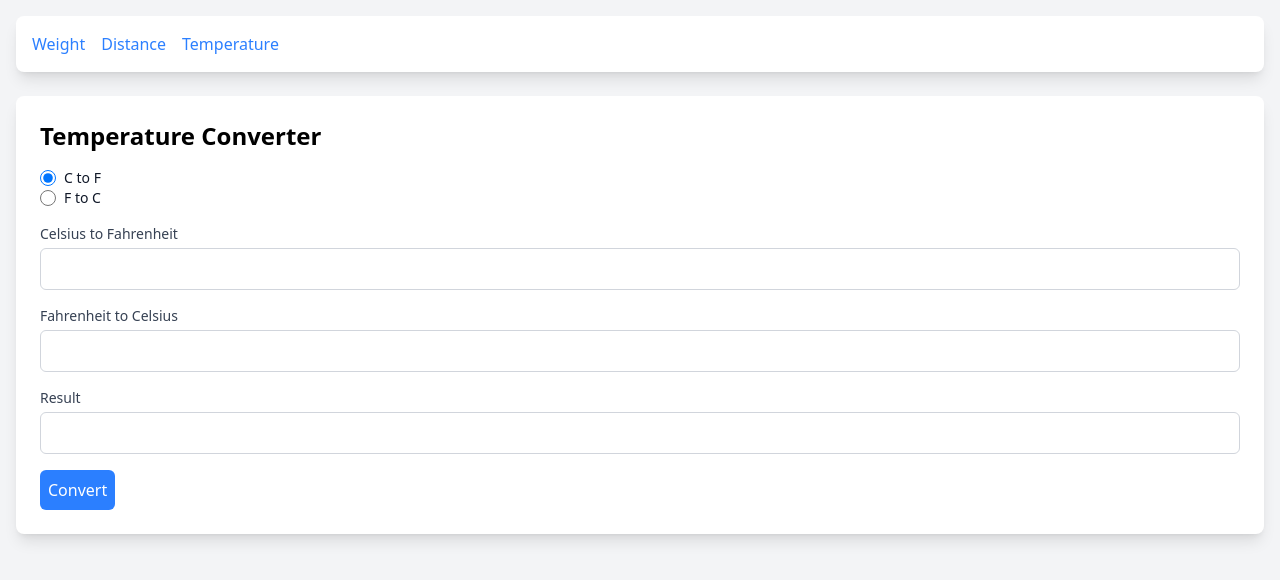
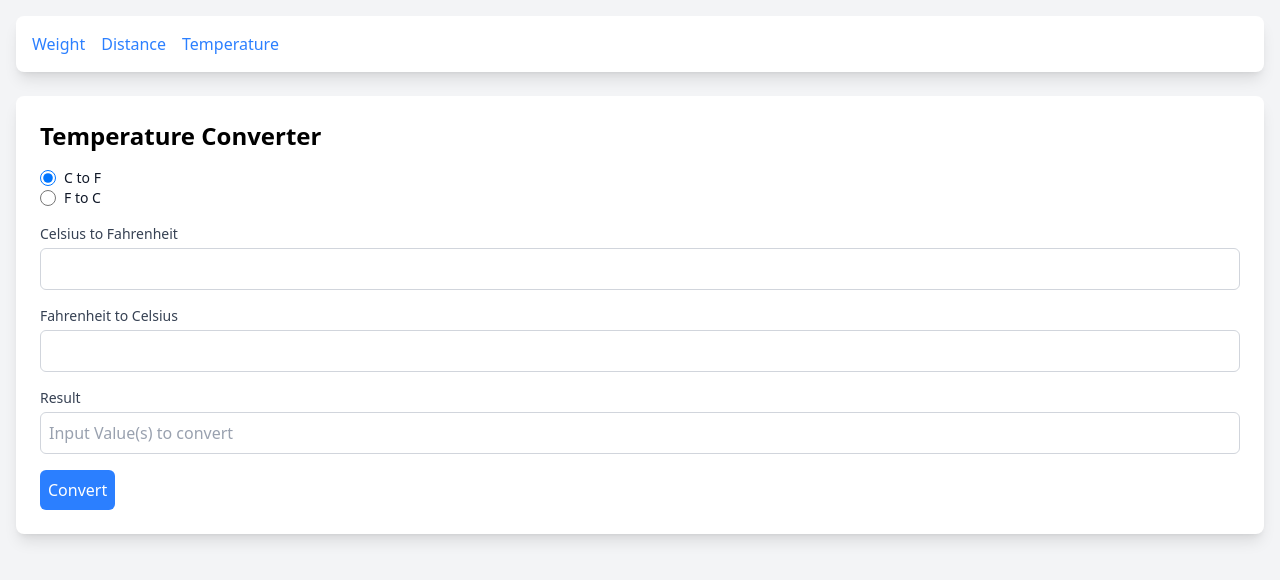
Before and after one commit to Kouroskyekta/Webdev2assign1, a plain HTML site: page temperature.html in a window 1280 px wide. Drawn offline with nearby package versions, Linux system fonts and the light colour scheme.

Commit message:
Fixing everything I broke

```diff
--- a/functions.js
+++ b/functions.js
@@ -65,6 +65,7 @@ document.getElementById("calc").addEventListener("click", (event) => {
     const kmToMiValue = (document.getElementById("kmToMi").value);
     const miToKmValue = (document.getElementById("miToKm").value);
 
+
     let result2 = [];
 
     const isKmToMi = document.getElementById("default-radio-1").checked;
@@ -87,6 +88,7 @@ document.getElementById("calc").addEventListener("click", (event) => {
 
     document.getElementById("result2").value = result2.join(', ');
 
+});
 
 
 
--- a/temperature.html
+++ b/temperature.html
@@ -34,12 +34,12 @@
             </div>
             <div>
                 <label for="fToC" class="block text-sm font-medium text-gray-700">Fahrenheit to Celsius</label>
-            <input type="text" id="fToC" class="mt-1 block w-full p-2 border border-gray-300 rounded-md" value="" readonly/>
+                <input type="text" id="fToC" class="mt-1 block w-full p-2 border border-gray-300 rounded-md" value="" readonly />
             </div>
 
             <div>
                 <label for="result3" class="block text-sm font-medium text-gray-700">Result</label>
-            <textarea id="result3" class="mt-1 block w-full p-2 border border-gray-300 rounded-md text-gray-400" disabled readonly rows="1" style="resize: none; overflow-y: auto; min-height: 40px;"></textarea>
+                <input type="text" id="result3" class="mt-1 block w-full p-2 border border-gray-300 rounded-md text-gray-400" value="Input Value(s) to convert" disabled readonly />
             </div>
             <button type="submit" id="calc" class="bg-blue-500 text-white p-2 rounded-md">Convert</button>
         </form>
```
Also changed, not shown: index.html (+1 -11 lines), distance.html (line endings or trailing spaces). Lines whose indentation alone changed are shown as unchanged.
